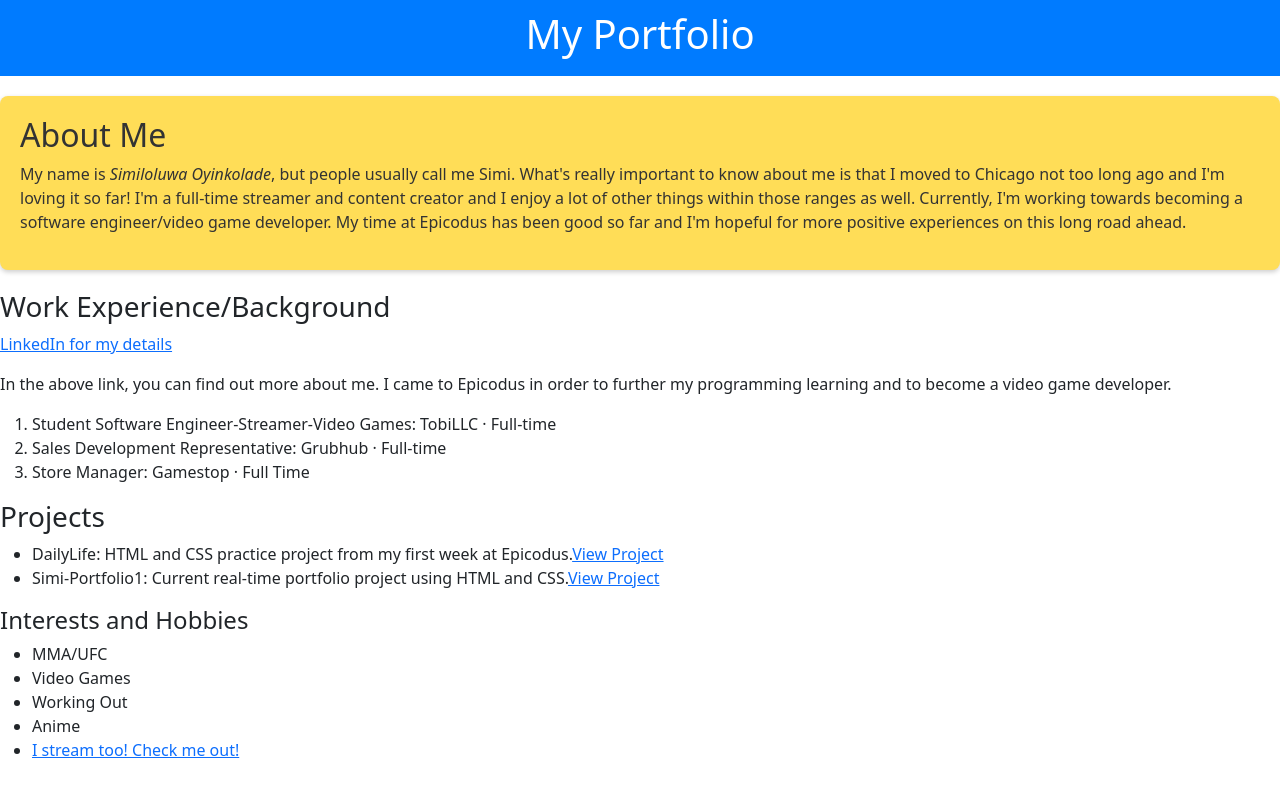
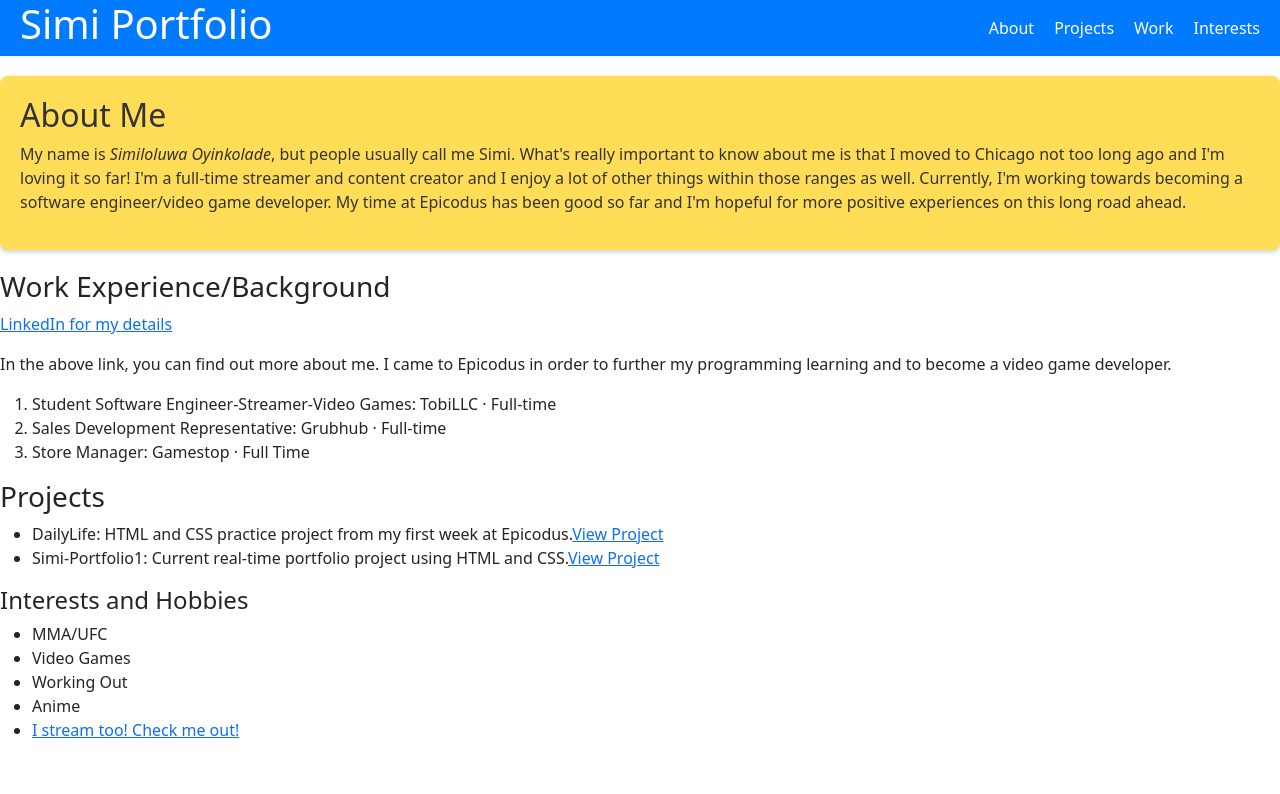
Before and after one commit to simioyin222/React-Js-Portfolio, a React (Create React App) app: page / in a window 1280 px wide. Shown: the top 794 px of the page. Built offline with nearby package versions, Linux system fonts and the light colour scheme.

Commit message:
add navigation bar

```diff
--- a/src/App.js
+++ b/src/App.js
@@ -1,5 +1,5 @@
 import React from 'react';
-import Header from './components/Header/Header';
+import Header from './components/Navbar/Navbar';
 import About from './components/About/About';
 import Work from './components/Work';
 import Projects from './components/Projects';
--- a/src/components/Header/Header.js
+++ /dev/null
@@ -1,12 +0,0 @@
-import React from 'react';
-import styles from './header.module.css';
-
-function Header() {
-  return (
-    <header className={styles.headerSection}>
-      <h1>My Portfolio</h1>
-    </header>
-  );
-}
-
-export default Header;
--- a/src/components/Header/header.module.css
+++ /dev/null
@@ -1,6 +0,0 @@
-.headerSection {
-  background: #007bff;
-  color: #fff;
-  padding: 10px 0;
-  text-align: center;
-}
--- /dev/null
+++ b/src/components/Navbar/Navbar.js
@@ -0,0 +1,18 @@
+import React from 'react';
+import styles from './navbar.module.css';
+
+function Navbar() {
+  return (
+    <nav className={styles.navbar}>
+      <h1>Simi Portfolio</h1>
+      <div className={styles.links}>
+        <a href="#about">About</a>
+        <a href="#projects">Projects</a>
+        <a href="#work">Work</a>
+        <a href="#interests">Interests</a>
+      </div>
+    </nav>
+  );
+}
+
+export default Navbar;
--- /dev/null
+++ b/src/components/Navbar/navbar.module.css
@@ -0,0 +1,19 @@
+.navbar {
+  background: #007bff;
+  color: #fff;
+  display: flex;
+  justify-content: space-between;
+  align-items: center;
+  padding: 0 20px;
+}
+
+.links a {
+  color: #fff;
+  margin-left: 20px;
+  text-decoration: none;
+  transition: color 0.3s ease;
+}
+
+.links a:hover {
+  color: #ffdd57;
+}
```
